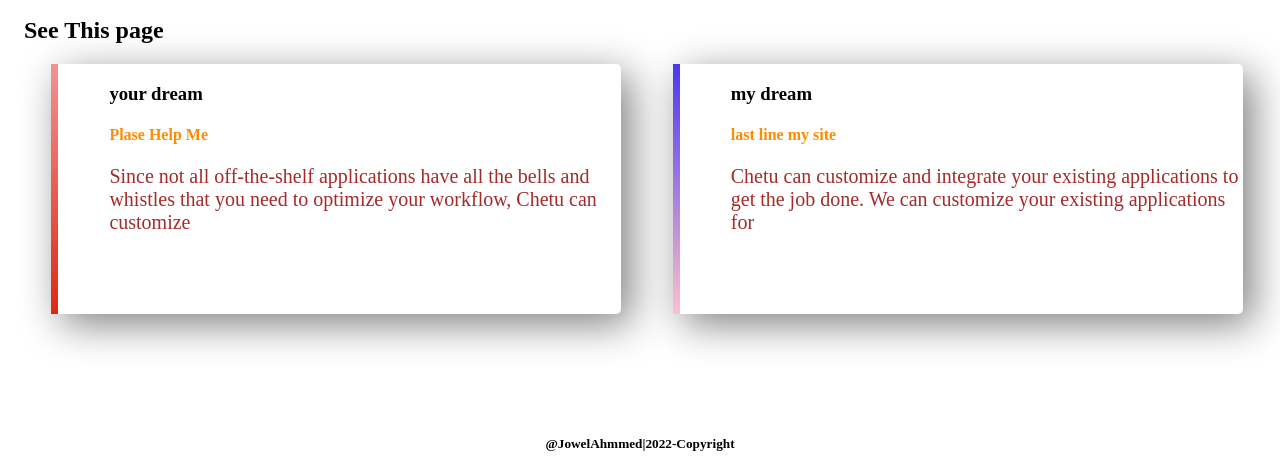
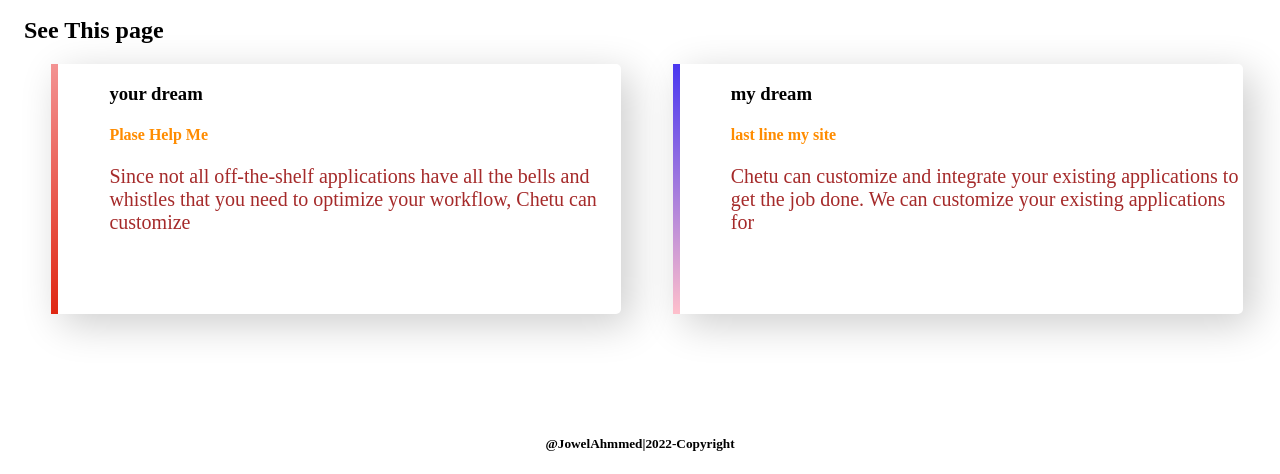
Before and after one commit to jowelahmmed/fast-website, a plain HTML site: page index.html in a window 1280 px wide. Shown: the part 797-1271 px from the top of the page. Drawn offline with Linux system fonts and the light colour scheme.

Commit message:
shado-improb

```diff
--- a/style.css
+++ b/style.css
@@ -31,7 +31,7 @@ p {
 }
 
 .last-line {
-  box-shadow: 10px 10px 40px grey;
+  box-shadow: 10px 10px 40px rgba(0, 0, 0, 0.2);
   border-radius: 5px;
   border-left: 7px solid;
   height: 250px;
```
